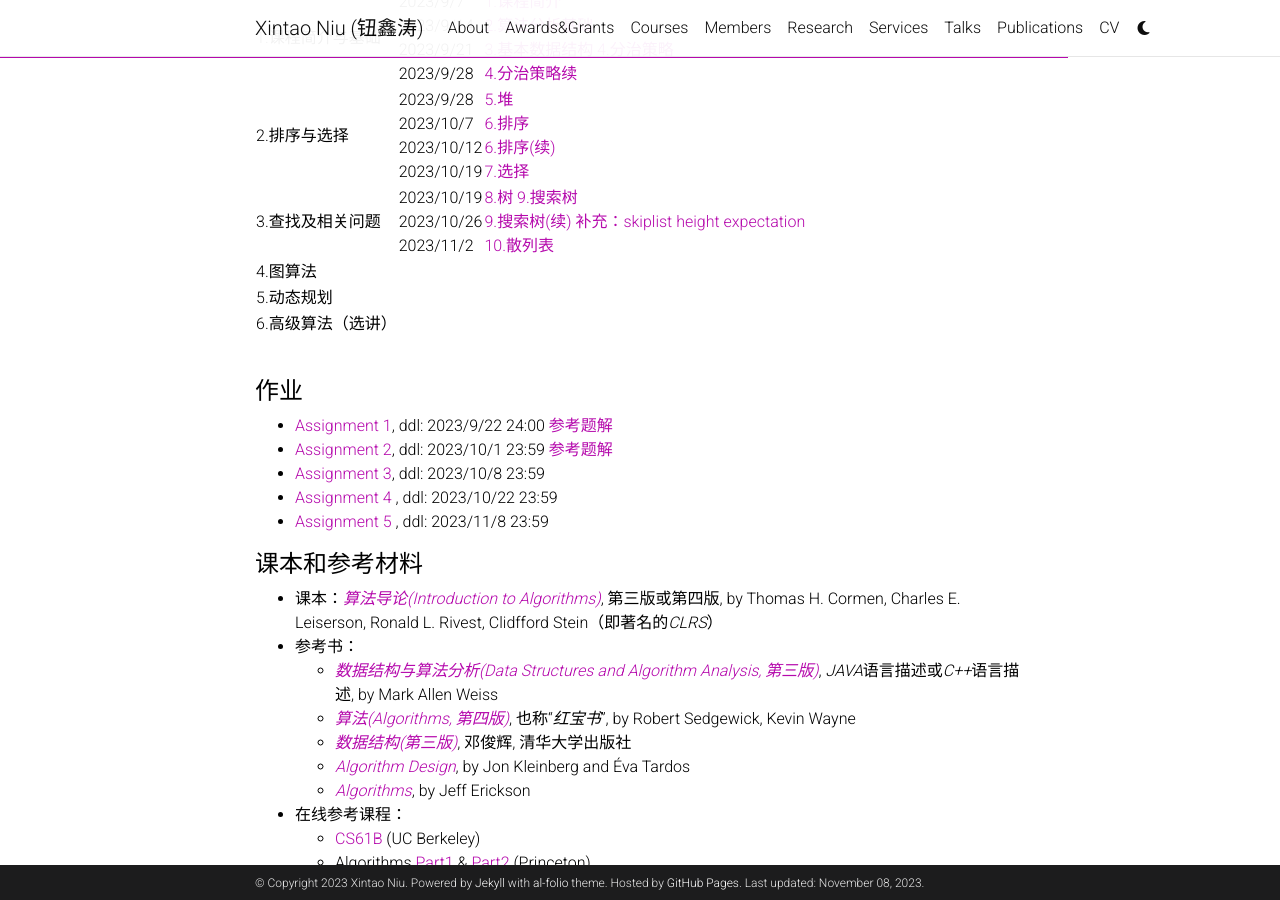
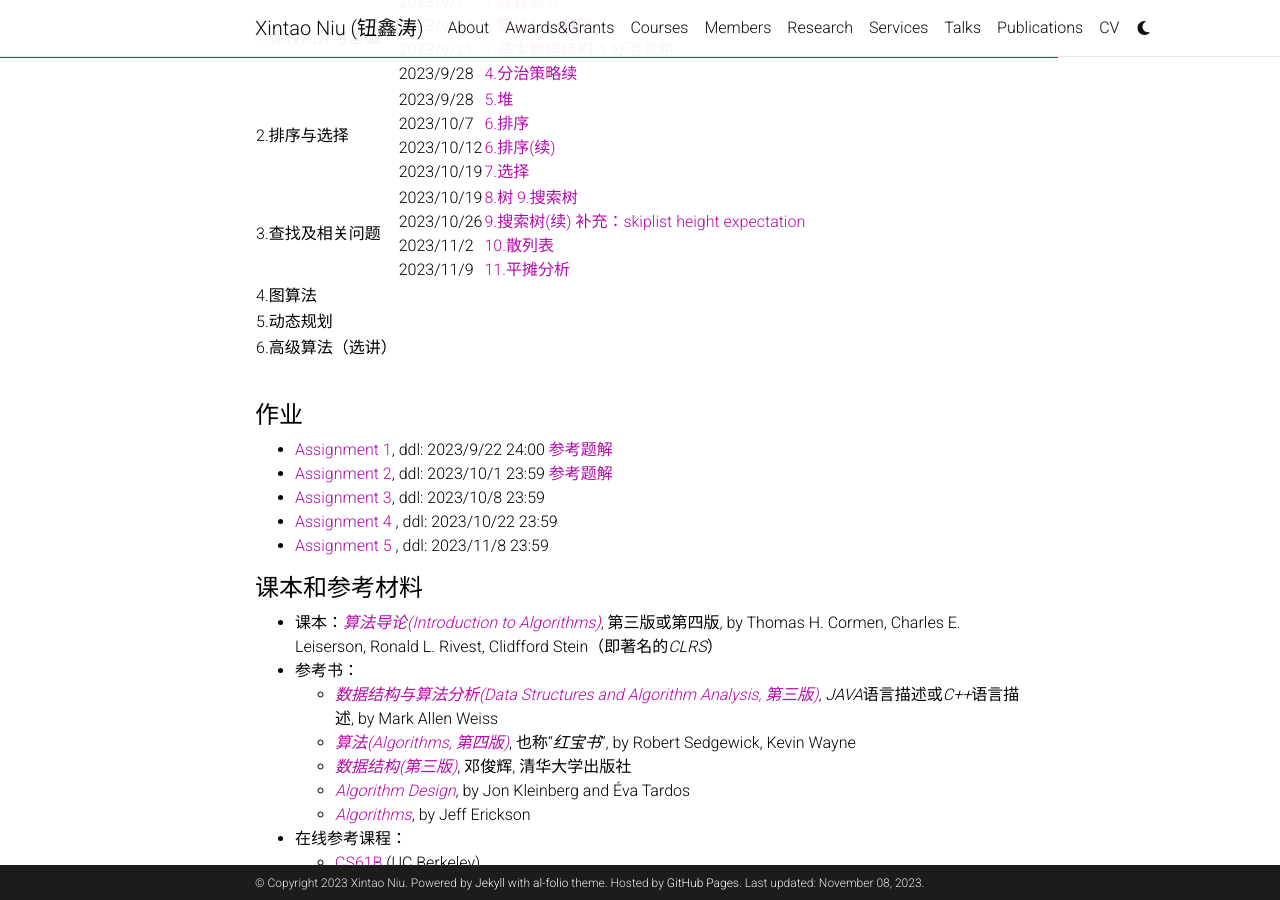
Before and after one commit to niuxintao/niuxintao.github.io, a Jekyll site: the page built from _courses/2023Fall-DS.md, in a window 1280 px wide and 900 px high, scrolled down 2226 px. Built offline with Jekyll 4.4.1, drawn with Linux system fonts in a browser that asks for light colours; comment, search, counter and statistics services are not loaded; a style sheet for code colours, icons or effects is not loaded.

Commit message:
add 20231108

```diff
--- a/_courses/2023Fall-DS.md
+++ b/_courses/2023Fall-DS.md
@@ -89,7 +89,7 @@
 | ------------------ | -------------------------------------------------------- | ------------------------------------------------------------ |
 | 1.课程简介与基础   | 2023/9/7<br>2023/9/14<br />2023/9/21<br />2023/9/28      | [1.课程简介](/assets/pdf/2023Fall-DS/1.课程简介.pdf)<br>[2.算法分析基础](/assets/pdf/2023Fall-DS/2.算法分析基础.pdf)<br /> [3.基本数据结构](/assets/pdf/2023Fall-DS/3.基本数据结构.pdf)  [4.分治策略](/assets/pdf/2023Fall-DS/4.分治策略.pdf)<br /> [4.分治策略续](/assets/pdf/2023Fall-DS/4.分治策略续.pdf) |
 | 2.排序与选择       | 2023/9/28<br />2023/10/7<br />2023/10/12<br />2023/10/19 | [5.堆](/assets/pdf/2023Fall-DS/5.堆.pdf)<br /> [6.排序](/assets/pdf/2023Fall-DS/6.排序.pdf)<br /> [6.排序(续)](/assets/pdf/2023Fall-DS/6.排序(续).pdf)<br /> [7.选择](/assets/pdf/2023Fall-DS/7.选择.pdf) |
-| 3.查找及相关问题   | 2023/10/19<br />2023/10/26<br />2023/11/2                | [8.树](/assets/pdf/2023Fall-DS/8.树.pdf) [9.搜索树](/assets/pdf/2023Fall-DS/9.搜索树.pdf)<br /> [9.搜索树(续)](/assets/pdf/2023Fall-DS/9.搜索树(续).pdf)  [补充：skiplist height expectation](/assets/pdf/2023Fall-DS/skiplist height expectation.pdf)<br /> [10.散列表](/assets/pdf/2023Fall-DS/10.散列表.pdf) |
+| 3.查找及相关问题   | 2023/10/19<br />2023/10/26<br />2023/11/2<br />2023/11/9 | [8.树](/assets/pdf/2023Fall-DS/8.树.pdf) [9.搜索树](/assets/pdf/2023Fall-DS/9.搜索树.pdf)<br /> [9.搜索树(续)](/assets/pdf/2023Fall-DS/9.搜索树(续).pdf)  [补充：skiplist height expectation](/assets/pdf/2023Fall-DS/skiplist height expectation.pdf)<br /> [10.散列表](/assets/pdf/2023Fall-DS/10.散列表.pdf)<br /> [11.平摊分析](/assets/pdf/2023Fall-DS/11.平摊分析.pdf) |
 | 4.图算法           |                                                          |                                                              |
 | 5.动态规划         |                                                          |                                                              |
 | 6.高级算法（选讲） |                                                          |                                                              |
```
Also changed, not shown: 1 other file.
